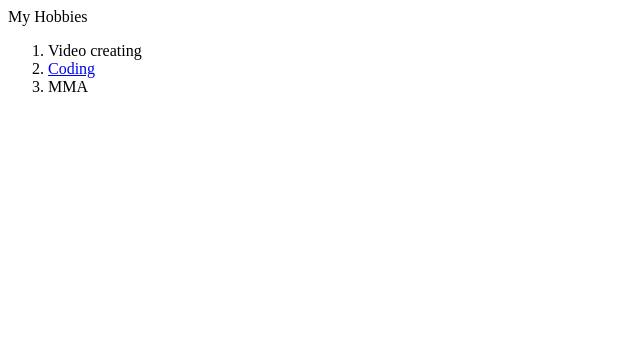
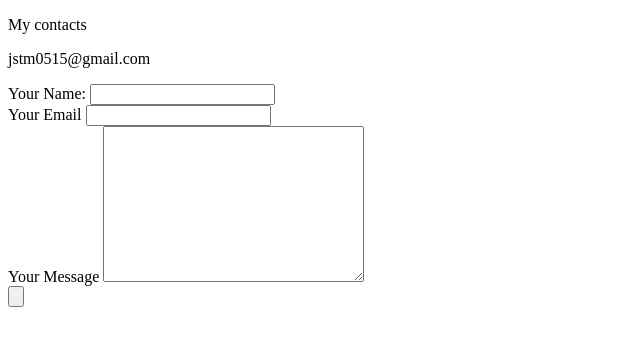
Before and after one commit to coder-96/cv, a plain HTML site: page hobbies.html in a window 1280 px wide. Shown: the whole page, without its empty margins (0-640 px from the left). Drawn offline with Linux system fonts and the light colour scheme.

Commit message:
Update hobbies.html

```diff
--- a/hobbies.html
+++ b/hobbies.html
@@ -5,11 +5,17 @@
     <title></title>
   </head>
   <body>
-    <p1>My Hobbies</p1>
-    <ol>
-      <li>Video creating</li>
-      <li><a href="https://www.udemy.com/course/the-complete-web-development-bootcamp/learn/lecture/12287450#overview">Coding</a></li>
-      <li>MMA</li>
-    </ol>
+    <p>My contacts</p>
+    <p>jstm0515@gmail.com</p>
+    <form action="mailto:jstm0515@gmail.com" method="post" enctype="text/plain">
+      <label>Your Name:</label>
+      <input type="text" name="yourName" value=""><br>
+      <label>Your Email</label>
+      <input type="email" name="yourEmail" value=""><br>
+      <label>Your Message</label>
+      <textarea name="yourMessage" rows="10" cols="30"></textarea><br>
+      <input type="submit" name="" value="">
+
+    </form>
   </body>
 </html>
```
